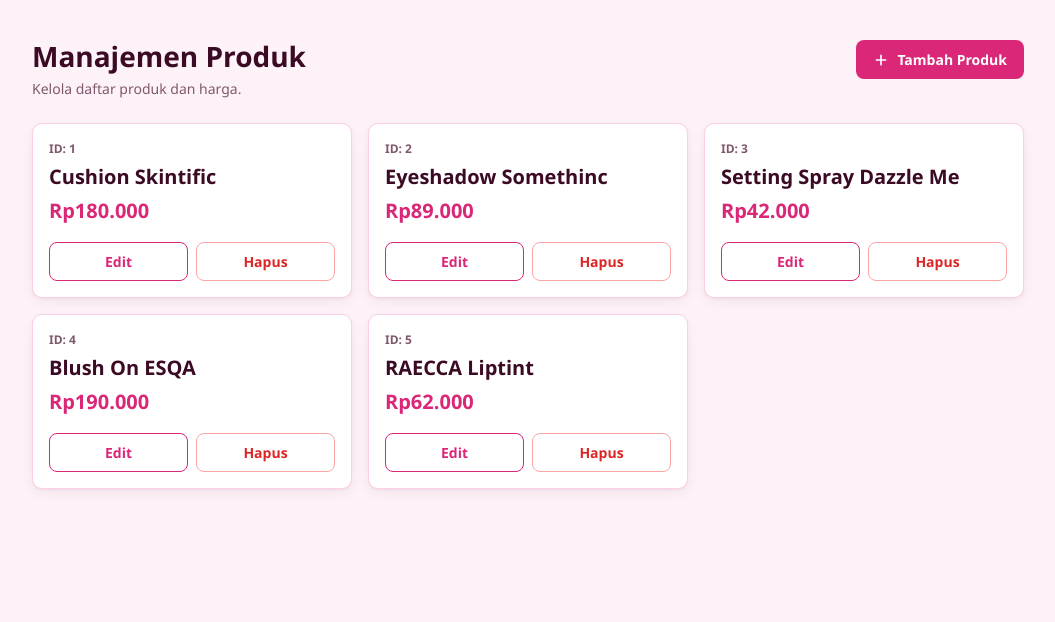
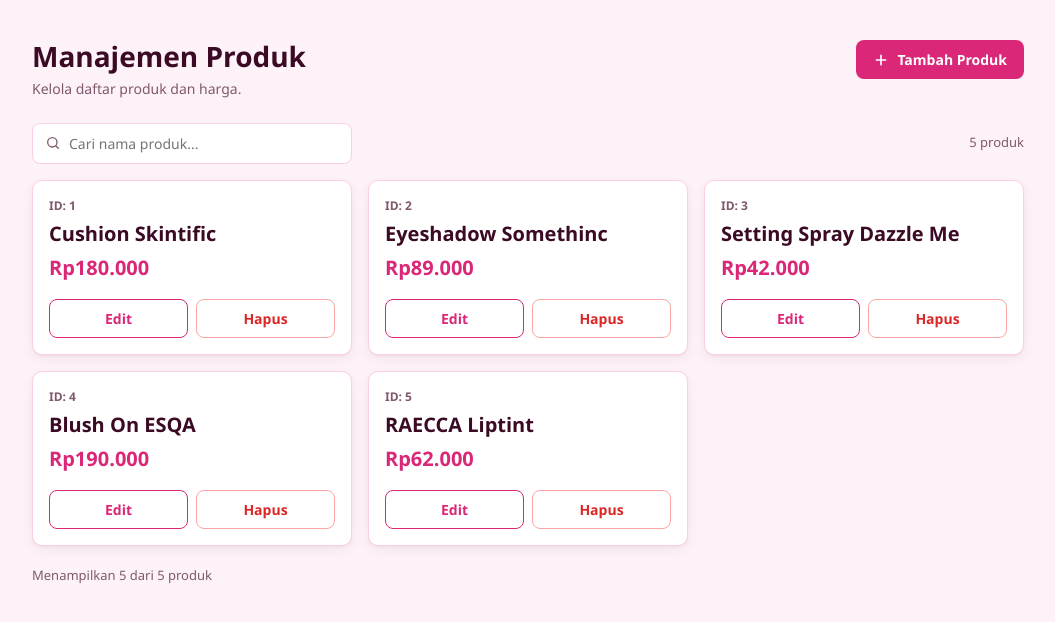
Before and after one commit to nazwaadp/PEMWEB-WEEK11-Fundamental-React, a React (Create React App) app: page / in a window 1280 px wide. Shown: the top 622 px of the page, without its empty margins (112-1167 px from the left). Built offline with nearby package versions, Linux system fonts and the light colour scheme.

Commit message:
Menambahkan pencarian produk dan penghitung jumlah

```diff
--- a/src/App.css
+++ b/src/App.css
@@ -3,3 +3,23 @@
   margin: 0 auto;
   padding: 40px 24px 56px;
 }
+
+.toolbar {
+  display: flex;
+  align-items: center;
+  justify-content: space-between;
+  gap: 16px;
+  margin-bottom: 16px;
+}
+
+.toolbar__count {
+  color: var(--muted);
+  font-size: 13px;
+  white-space: nowrap;
+}
+
+.app__footer {
+  margin-top: 20px;
+  color: var(--muted);
+  font-size: 13px;
+}
--- a/src/App.js
+++ b/src/App.js
@@ -1,16 +1,36 @@
 import { useState } from "react";
 import Header from "./components/Header";
+import SearchBar from "./components/SearchBar";
 import ProductList from "./components/ProductList";
 import { initialProducts } from "./data/products";
 import "./App.css";
 
 function App() {
   const [products] = useState(initialProducts);
+  const [search, setSearch] = useState("");
+
+  const keyword = search.trim().toLowerCase();
+  const filteredProducts = products.filter((product) =>
+    product.name.toLowerCase().includes(keyword)
+  );
 
   return (
     <main className="app">
       <Header />
-      <ProductList products={products} />
+
+      <div className="toolbar">
+        <SearchBar value={search} onChange={setSearch} />
+        <span className="toolbar__count">{filteredProducts.length} produk</span>
+      </div>
+
+      <ProductList
+        products={filteredProducts}
+        emptyMessage={keyword ? "Produk tidak ditemukan." : "Belum ada produk."}
+      />
+
+      <p className="app__footer">
+        Menampilkan {filteredProducts.length} dari {products.length} produk
+      </p>
     </main>
   );
 }
--- /dev/null
+++ b/src/components/SearchBar.css
@@ -0,0 +1,28 @@
+.search-bar {
+  display: flex;
+  align-items: center;
+  gap: 8px;
+  width: 100%;
+  max-width: 320px;
+  padding: 0 12px;
+  background: var(--surface);
+  border: 1px solid var(--border);
+  border-radius: 8px;
+  color: var(--muted);
+}
+
+.search-bar:focus-within {
+  border-color: var(--primary);
+  box-shadow: 0 0 0 3px rgba(var(--primary-rgb), 0.15);
+}
+
+.search-bar input {
+  flex: 1;
+  min-width: 0;
+  padding: 9px 0;
+  border: none;
+  outline: none;
+  background: transparent;
+  color: var(--text);
+  font-size: 14px;
+}
--- /dev/null
+++ b/src/components/SearchBar.js
@@ -0,0 +1,30 @@
+import "./SearchBar.css";
+
+function SearchBar({ value, onChange }) {
+  return (
+    <label className="search-bar">
+      <svg
+        width="16"
+        height="16"
+        viewBox="0 0 24 24"
+        fill="none"
+        stroke="currentColor"
+        strokeWidth="2"
+        strokeLinecap="round"
+        aria-hidden="true"
+      >
+        <circle cx="11" cy="11" r="7" />
+        <path d="m20 20-3.5-3.5" />
+      </svg>
+      <input
+        type="search"
+        placeholder="Cari nama produk..."
+        aria-label="Cari nama produk"
+        value={value}
+        onChange={(event) => onChange(event.target.value)}
+      />
+    </label>
+  );
+}
+
+export default SearchBar;
```
